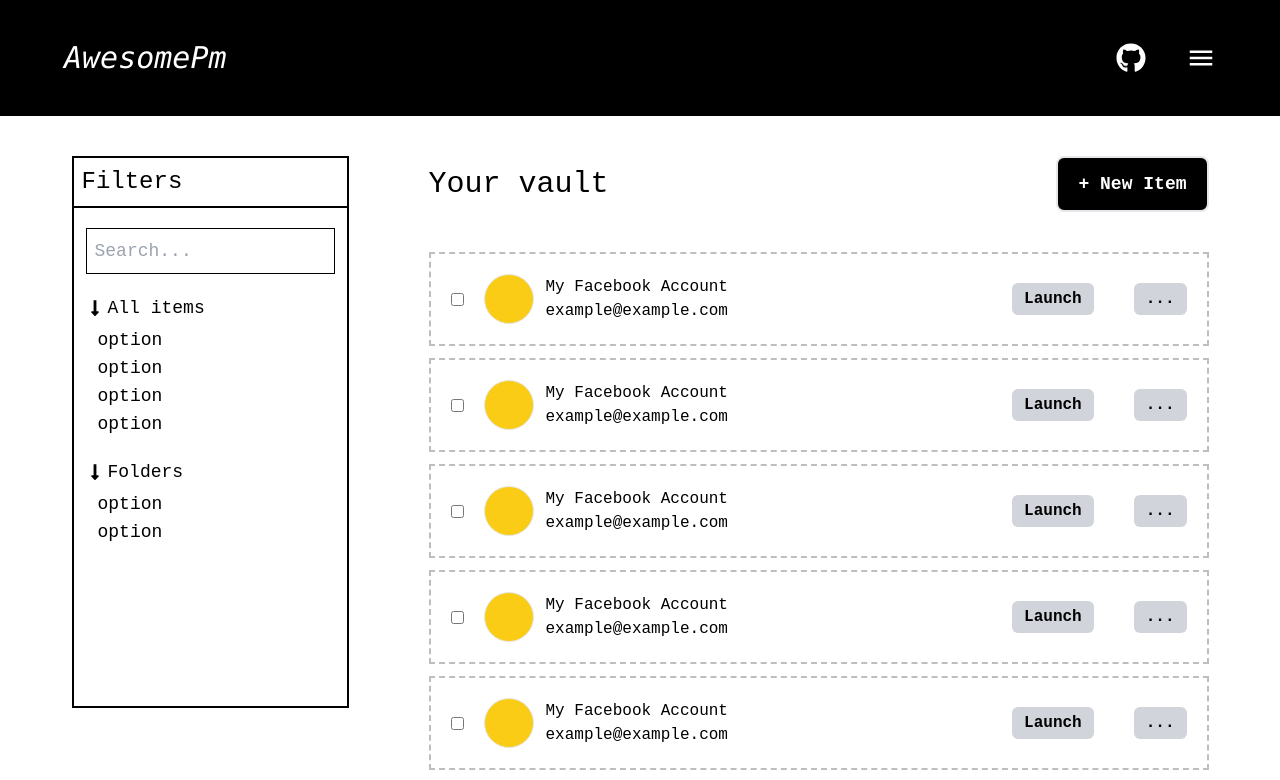
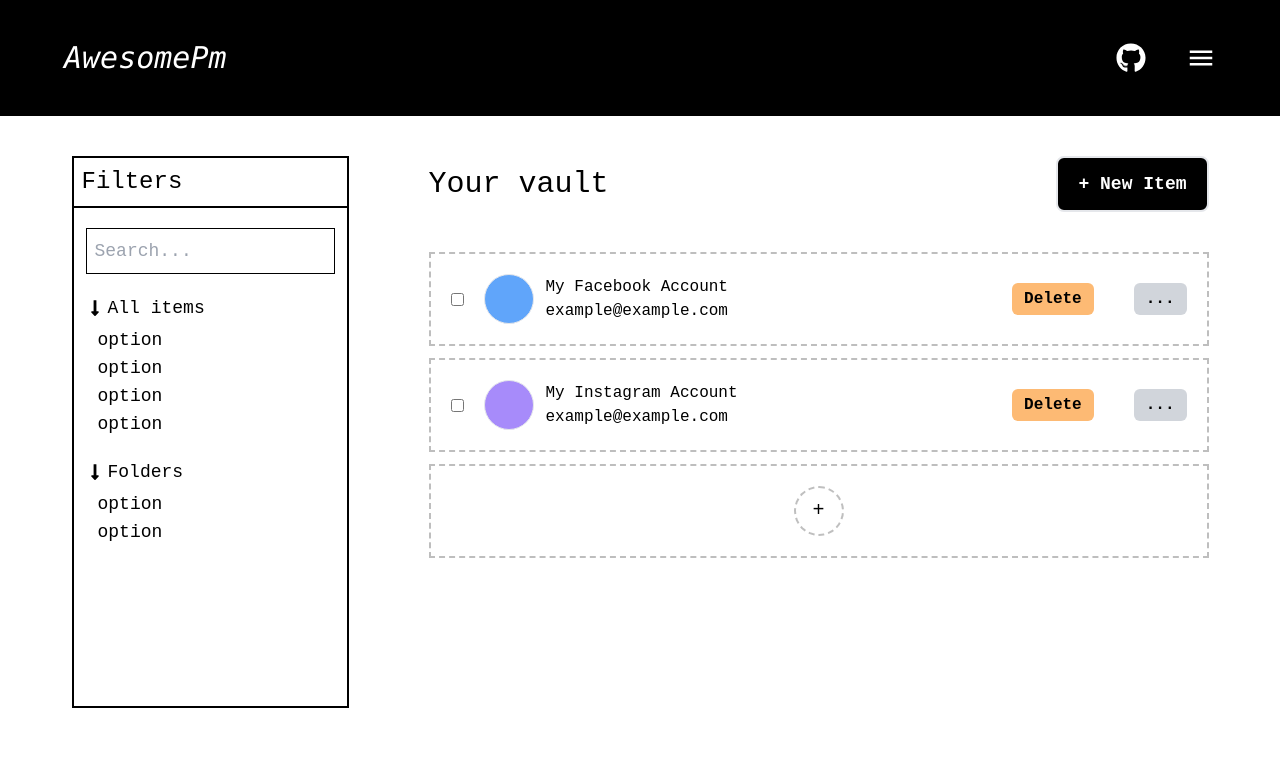
Before and after one commit to ignaciorossetto/awesome-password-manager-frontend, a React (Vite) app: page /vault in a window 1280 px wide. Shown: the top 780 px of the page. Built offline with nearby package versions, Linux system fonts and the light colour scheme.

Commit message:
vault card pulse effect and state hook and types

```diff
--- a/src/components/VaultCard.tsx
+++ b/src/components/VaultCard.tsx
@@ -2,10 +2,10 @@ import { VaultCardProps } from "../types/types"
 
 
 
-const VaultCard = ({type=null}: VaultCardProps) => {
+const VaultCard = ({type=null, title, value, bgColor, handleCreateDeletePassFc}: VaultCardProps) => {
   return (
     <div
-            className='flex flex-col lg:flex-row gap-5 lg:gap-0 justify-between items-center border-dashed border-2 border-black/25 p-5'
+            className={`flex flex-col lg:flex-row gap-5 lg:gap-0 justify-between items-center border-dashed border-2 border-black/25 p-5 ${type==='skeletonLoading' && 'animate-pulse'}`}
             >
                 {
                     type === 'empty' &&
@@ -20,6 +20,54 @@ const VaultCard = ({type=null}: VaultCardProps) => {
                     </div>
                 }
                 {
+                    type === 'skeletonLoading' &&
+                    <>
+                <div
+                className='flex gap-5 items-center'
+                >
+                    <input type="checkbox" name="" id="" className='hidden sm:block animate-pulse'/>
+                    <div
+                    className='flex gap-3 items-center text-base'
+                    >
+                        <div
+                        className={`w-[30px] xs:w-[50px] h-[30px] xs:h-[50px] ${bgColor || 'bg-white'} border rounded-full animate-pulse`}
+                        >
+
+                        </div>
+                        <div
+                        className='flex flex-col '
+                        >
+                            <span
+                            className="animate-pulse"
+                            >
+                                xxxxxxxxxxx
+                            </span>
+                            <span
+                            className="animate-pulse"
+                            >
+                                xxxxxxxxxxx
+                            </span>
+                        </div>
+                    </div>
+                </div>
+                <div
+                className='flex items-center gap-10 text-base justify-center lg:justify-normal w-full lg:w-auto'
+                >
+                    <input
+                        type="checkbox"
+                        className={`hidden xs:block sm:hidden ${bgColor || 'bg-white'} border rounded-full animate-pulse`}
+                        />
+                    <button
+                    className='px-3 py-1 bg-gray-300 rounded-md font-semibold scale-animation animate-pulse'
+                    onClick={handleCreateDeletePassFc}
+                    >......</button>
+                    <button
+                    className='px-3 py-1 bg-gray-300 rounded-md font-semibold scale-animation animate-pulse'
+                    >...</button>
+                </div>
+                </>
+                }
+                {
                     !type &&
                 <>
                 <div
@@ -30,7 +78,7 @@ const VaultCard = ({type=null}: VaultCardProps) => {
                     className='flex gap-3 items-center text-base'
                     >
                         <div
-                        className='w-[30px] xs:w-[50px] h-[30px] xs:h-[50px] bg-yellow-400 border rounded-full'
+                        className={`w-[30px] xs:w-[50px] h-[30px] xs:h-[50px] ${bgColor || 'bg-white'} border rounded-full`}
                         >
 
                         </div>
@@ -38,10 +86,10 @@ const VaultCard = ({type=null}: VaultCardProps) => {
                         className='flex flex-col '
                         >
                             <span>
-                                My Facebook Account
+                                {title}
                             </span>
                             <span>
-                                example@example.com
+                                {value}
                             </span>
                         </div>
                     </div>
@@ -51,11 +99,12 @@ const VaultCard = ({type=null}: VaultCardProps) => {
                 >
                     <input
                         type="checkbox"
-                        className='hidden xs:block sm:hidden bg-yellow-400 border rounded-full'
+                        className={`hidden xs:block sm:hidden ${bgColor || 'bg-white'} border rounded-full`}
                         />
                     <button
-                    className='px-3 py-1 bg-gray-300 rounded-md font-semibold scale-animation'
-                    >Launch</button>
+                    className='px-3 py-1 bg-orange-300 rounded-md font-semibold scale-animation'
+                    onClick={handleCreateDeletePassFc}
+                    >Delete</button>
                     <button
                     className='px-3 py-1 bg-gray-300 rounded-md font-semibold scale-animation'
                     >...</button>
--- /dev/null
+++ b/src/hooks/PassArrayHook.tsx
@@ -0,0 +1,58 @@
+import  { useEffect, useState } from 'react'
+import {  VaultItemId, VaultItemType } from '../types/types'
+
+const INITIAL_STATE = [
+    {
+        id: crypto.randomUUID(),
+        bgColor: 'bg-blue-400',
+        title: 'My Facebook Account',
+        value: 'example@example.com'
+    },
+    {
+        id: crypto.randomUUID(),
+        bgColor: 'bg-violet-400',
+        title: 'My Instagram Account',
+        value: 'example@example.com'
+    },
+
+]
+
+const PassArrayHook = () => {
+    const [passArray, setPassArray] = useState<VaultItemType[]>([])
+    const [loadingPassCards, setLoadingPassCards] = useState(false)
+    useEffect(()=> {
+        setLoadingPassCards(true)
+        setTimeout(()=> {
+            setPassArray(INITIAL_STATE)
+            setLoadingPassCards(false)
+        }, 2000)
+    }, [])
+
+    const addNewPassToVault = () => {
+        const newPass = {
+            id: crypto.randomUUID(),
+            bgColor: 'bg-blue-400',
+            title: 'My Facebook Account',
+            value: 'example@example.com'
+        }
+        setPassArray((prev)=> {
+            return [...prev, newPass]
+        })
+    }
+
+    const handleCreateDeletePassFc = (id:VaultItemId) => () =>{
+        setPassArray((prev)=>{
+            return prev.filter(pass => pass.id !== id)
+        })
+    }
+
+  return {
+    passArray,
+    setPassArray,
+    addNewPassToVault,
+    handleCreateDeletePassFc,
+    loadingPassCards
+  }
+}
+
+export default PassArrayHook
--- a/src/types/types.ts
+++ b/src/types/types.ts
@@ -1,3 +1,17 @@
+export type VaultItemId = `${string}-${string}-${string}-${string}-${string}`
+
+export type VaultItemType = {
+    id: VaultItemId,
+    title: string,
+    value: string,
+    bgColor?: string
+    type?: string | null,
+}
+
 export type VaultCardProps = {
-    type?: string | null
+    type?: string | null,
+    title?: string,
+    value?: string,
+    bgColor?: string,
+    handleCreateDeletePassFc?: () =>  void,
 }
--- a/src/views/Vault.tsx
+++ b/src/views/Vault.tsx
@@ -1,7 +1,12 @@
 import FilterBox from "../components/FilterBox";
 import VaultCard from "../components/VaultCard";
+import { VaultItemType } from "../types/types";
+import PassArrayHook from "../hooks/PassArrayHook";
+
+
 
 const Vault = () => {
+    const {passArray, handleCreateDeletePassFc, loadingPassCards} = PassArrayHook()
   return (
     <div className='p-10 flex w-full gap-20 justify-center '>
         {/* Filter Box */}
@@ -26,13 +31,19 @@ const Vault = () => {
             className="grid grid-cols-1 gap-3 "
             >
                 {/* vaultItemCard */}
-                <VaultCard />
-                <VaultCard />
-                <VaultCard />
-                <VaultCard />
-                <VaultCard />
-                <VaultCard />
-                <VaultCard />
+                {
+                    passArray.map((e: VaultItemType)=> (
+                        <VaultCard handleCreateDeletePassFc={handleCreateDeletePassFc(e.id)} {...e} key={e.id}/>
+                    ))
+                }
+                {
+                    loadingPassCards &&
+                    <>
+                        <VaultCard type={'skeletonLoading'}/>
+                        <VaultCard type={'skeletonLoading'}/>
+                        <VaultCard type={'skeletonLoading'}/>
+                    </>
+                }
                 <VaultCard type={'empty'}/>
             </div>
         </div>
```
